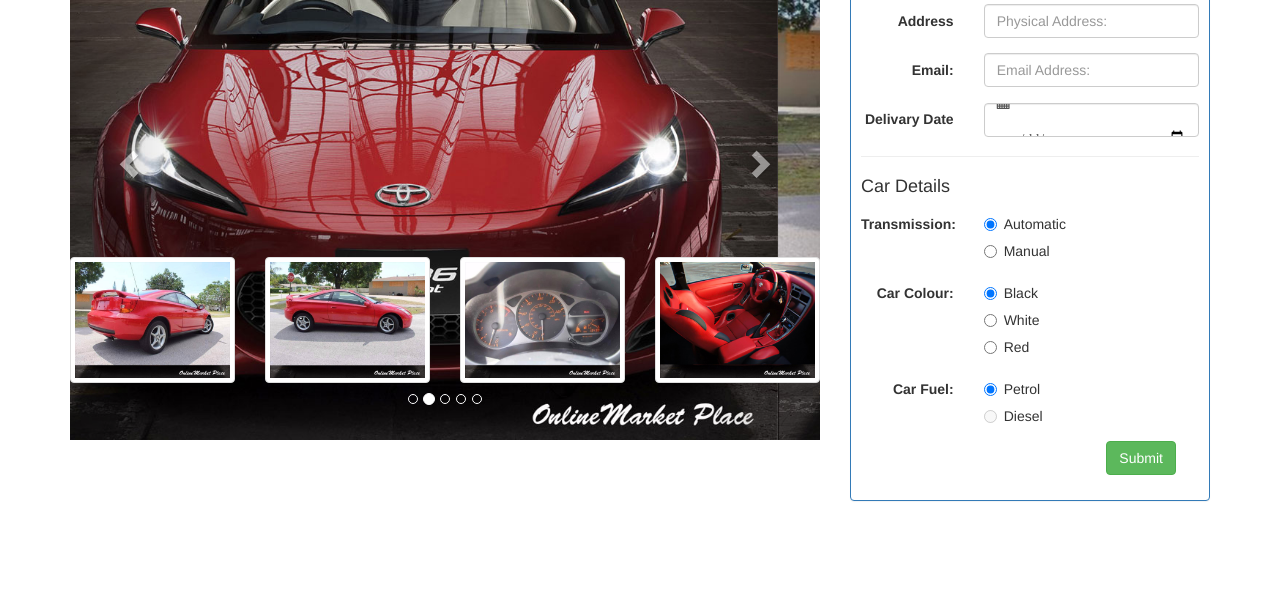
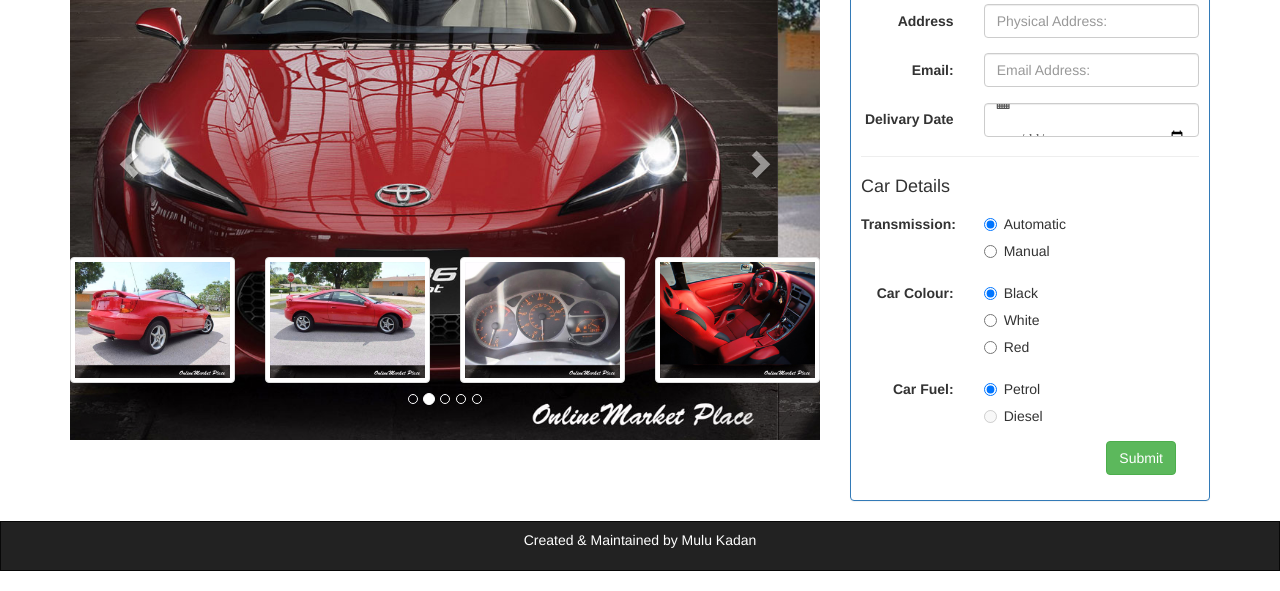
Before and after one commit to mulukadan/onlinemarket, a plain HTML site: page index.html in a window 1280 px wide. Shown: the part 276-867 px from the top of the page. Before the commit the page ends 800 px from the top, so only its background shows below. Drawn offline with Linux system fonts and the light colour scheme.

Commit message:
done footer

```diff
--- a/css/styles.css
+++ b/css/styles.css
@@ -77,3 +77,8 @@ border-radius: 0px;
   font-size: 20px;
   text-align: center;
 }
+.footer{
+  text-align: center;
+  color: white;
+  padding: 8px;
+}
--- a/index.html
+++ b/index.html
@@ -239,5 +239,9 @@
             </div>
           </div>
     </div>
+    </div>
+    <nav class="navbar navbar-inverse navbar-static-bottom footer">
+        Created & Maintained by Mulu Kadan
+    </nav>
   </body>
 </html>
```
